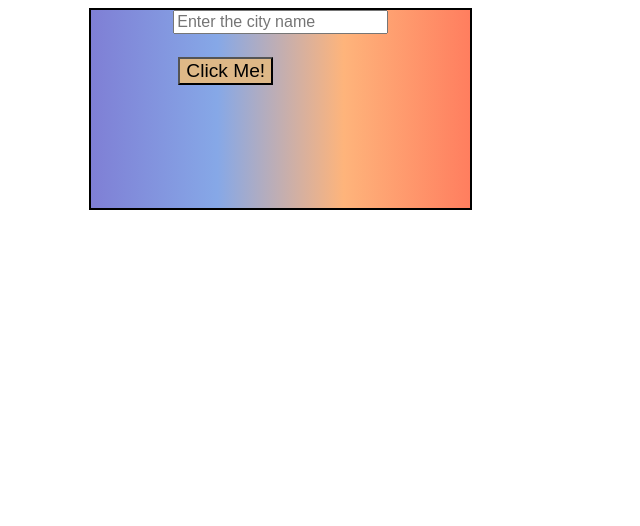
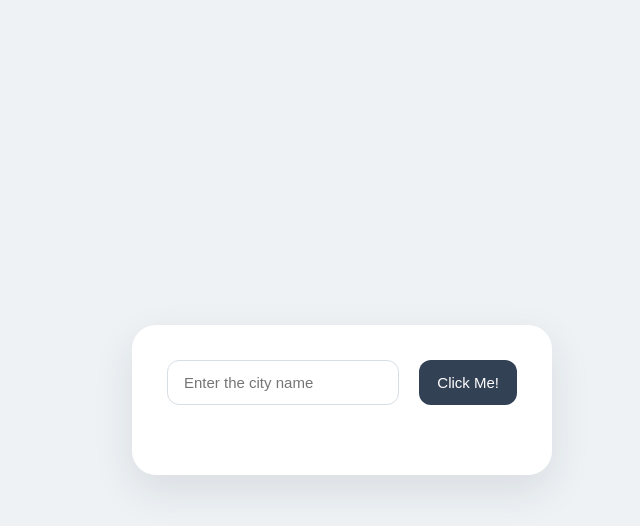
Before and after one commit to anas0888/Weather-Today, a website built with webpack: page app/index.html in a window 1280 px wide. Shown: the whole page, without its empty margins (298-938 px from the left). Built offline with nearby package versions, Linux system fonts and the light colour scheme.

Commit message:
do styling

```diff
--- a/app/style.css
+++ b/app/style.css
@@ -1,22 +1,116 @@
+* {
+    margin: 0;
+    padding: 0;
+    box-sizing: border-box;
+}
 
-.para{
-background-color: aqua;
+body {
+    min-height: 100vh;
+    display: flex;
+    justify-content: center;
+    align-items: center;
+    padding: 20px;
+
+    font-family: Arial, sans-serif;
+    background: #eef2f5;
+    color: #1f2933;
 }
-.weatherCard{
-    border: 2px solid black;
+
+.weatherCard {
+    width: 100%;
+    max-width: 420px;
+    padding: 35px;
+
+    background: #ffffff;
+    border-radius: 24px;
+
+    box-shadow: 0 15px 40px rgba(31, 41, 51, 0.10);
+
+    text-align: center;
+}
+
+/* Search */
+
+.searchForm {
     display: flex;
-    flex-direction: column;
-    align-items: center;
-    background:linear-gradient(270deg,#ff7e5f, #feb47b, #86a8e7, #7f7fd5);
-    width: 30%;
-    margin-right: 30%;
-    margin-left: 30%;
+    gap: 10px;
+    margin-bottom: 35px;
 }
-button{
-    background-color: burlywood;
-    margin: 5px;
-    font-size: 1.2em;
+
+.searchCity {
+    flex: 1;
+    min-width: 0;
+
+    padding: 13px 16px;
+
+    border: 1px solid #d8dee5;
+    border-radius: 12px;
+
+    font-size: 15px;
+    outline: none;
+
+    transition: border-color 0.2s, box-shadow 0.2s;
 }
-.searchCity{
-    font-size: medium;
+
+.searchCity:focus {
+    border-color: #7c8da6;
+    box-shadow: 0 0 0 3px rgba(124, 141, 166, 0.12);
 }
+
+.searchBtn {
+    padding: 13px 18px;
+
+    border: none;
+    border-radius: 12px;
+
+    background: #334155;
+    color: white;
+
+    font-size: 15px;
+    cursor: pointer;
+
+    transition: background 0.2s, transform 0.2s;
+}
+
+.searchBtn:hover {
+    background: #1e293b;
+}
+
+.searchBtn:active {
+    transform: translateY(1px);
+}
+
+/* Weather information */
+
+.city {
+    margin-bottom: 12px;
+
+    font-size: 30px;
+    font-weight: 600;
+    letter-spacing: -0.5px;
+}
+
+.temperature {
+    margin-bottom: 8px;
+
+    font-size: 56px;
+    font-weight: 300;
+    letter-spacing: -2px;
+}
+
+.description {
+    font-size: 17px;
+    color: #64748b;
+    text-transform: capitalize;
+}
+
+/* Error */
+
+.error {
+    margin-top: 20px;
+
+    font-size: 16px;
+    font-weight: 500;
+
+    color: #b45353;
+}
```
